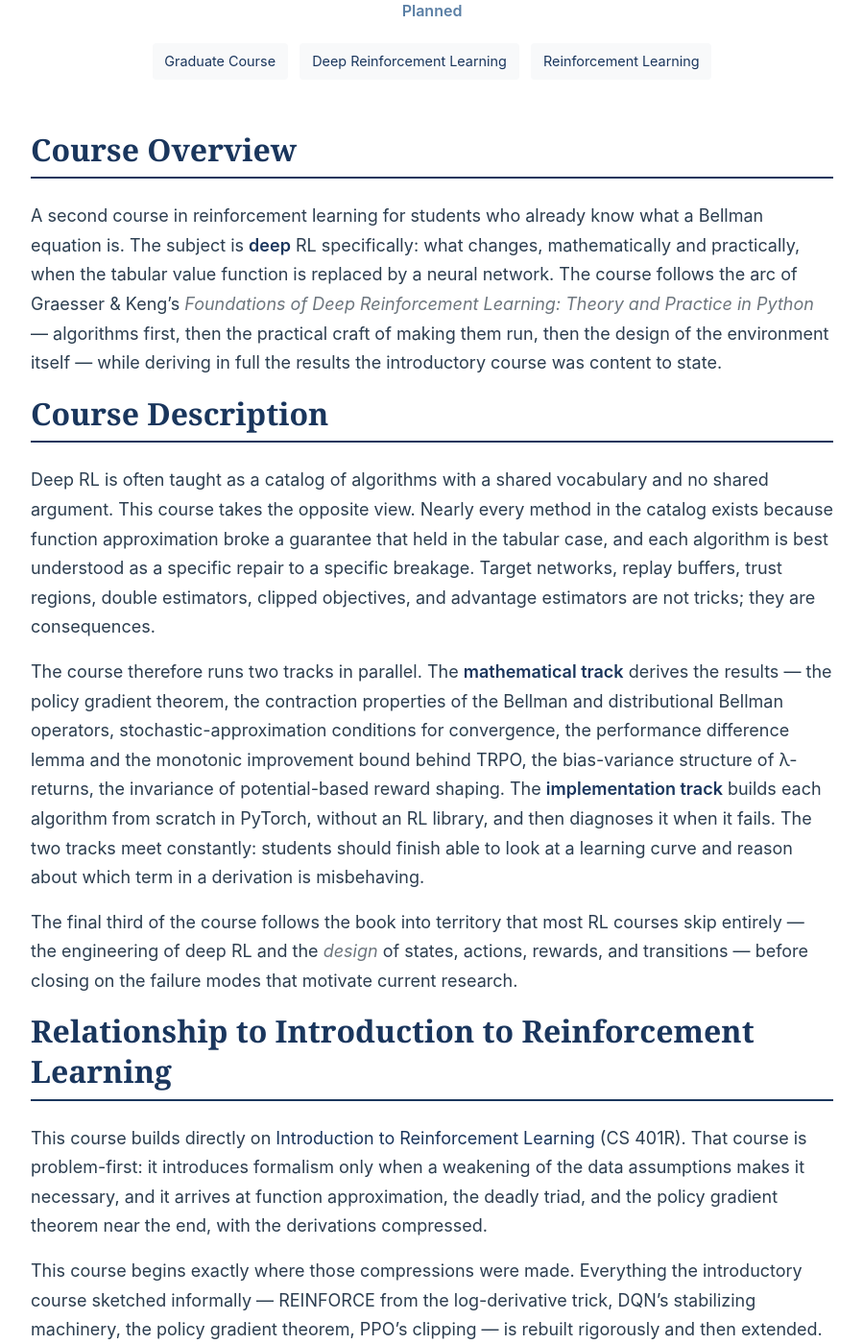
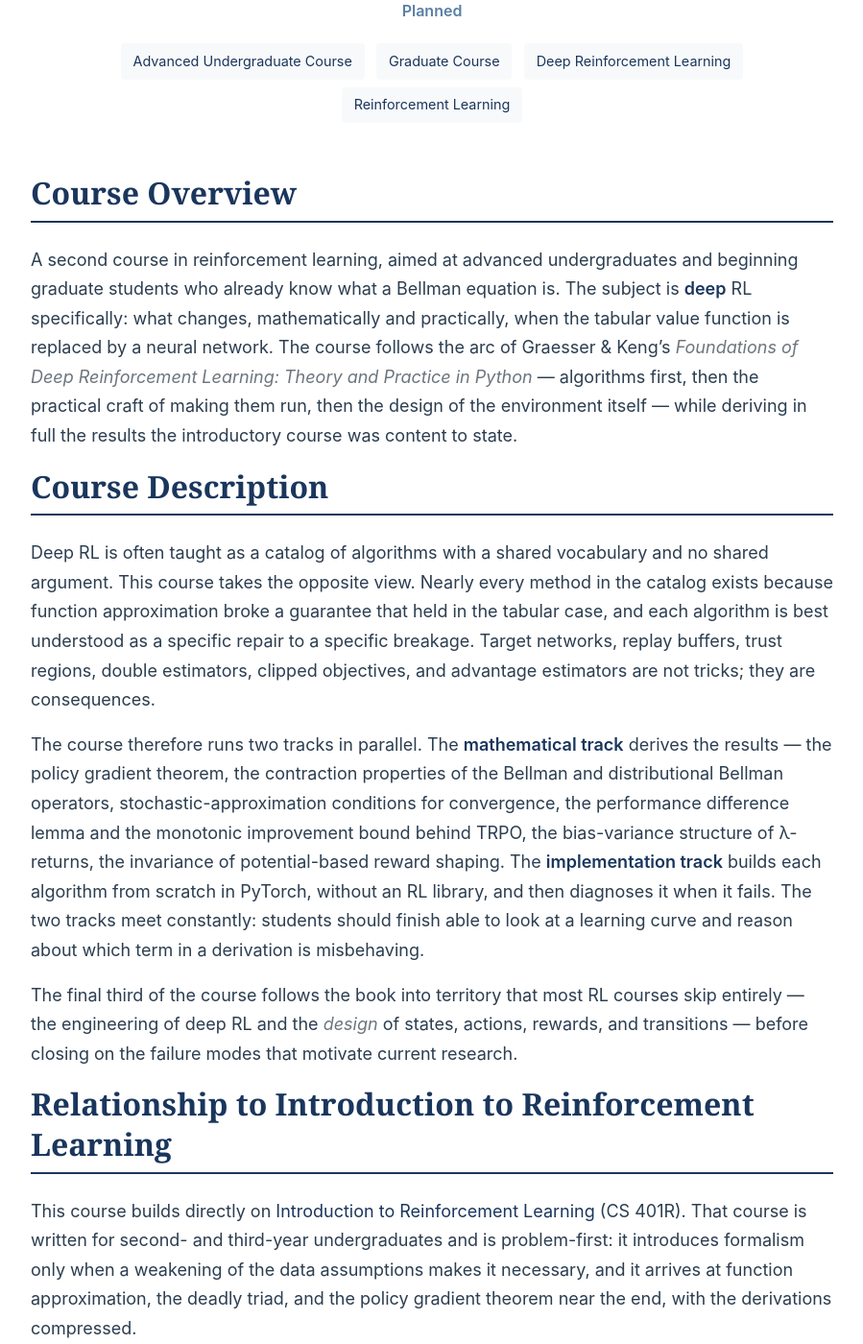
Before and after one commit to twkillian/twkillian.github.io, a Jekyll site: the page built from _teaching/advanced-rl-course.md, in a window 1280 px wide and 1400 px high, scrolled down 237 px. Shown: the whole window at 96% size, without its empty margins (190-1089 px from the left). Built offline with Jekyll 4.4.1, drawn with Linux system fonts in a browser that asks for light colours; some of the changed text lies outside the part shown.

Commit message:
Align stated audience levels across the three RL courses
Intro RL is for second- and third-year undergraduates, so Advanced
Topics now claims the advanced-undergraduate and beginning-graduate
audience explicitly and Contemporary Topics stops implying the intro
course alone is enough preparation for a graduate survey.

Co-authored-by: Cursor <cursoragent@cursor.com>

```diff
--- a/_teaching/advanced-rl-course.md
+++ b/_teaching/advanced-rl-course.md
@@ -18,12 +18,12 @@ date: 2026-02-01
 status: "Planned"
 
 # Tags: List of tags to categorize the teaching activity
-tags: [Graduate Course, Deep Reinforcement Learning, Reinforcement Learning]
+tags: [Advanced Undergraduate Course, Graduate Course, Deep Reinforcement Learning, Reinforcement Learning]
 ---
 
 ## Course Overview
 
-A second course in reinforcement learning for students who already know what a Bellman equation is. The subject is **deep** RL specifically: what changes, mathematically and practically, when the tabular value function is replaced by a neural network. The course follows the arc of Graesser & Keng's *Foundations of Deep Reinforcement Learning: Theory and Practice in Python* — algorithms first, then the practical craft of making them run, then the design of the environment itself — while deriving in full the results the introductory course was content to state.
+A second course in reinforcement learning, aimed at advanced undergraduates and beginning graduate students who already know what a Bellman equation is. The subject is **deep** RL specifically: what changes, mathematically and practically, when the tabular value function is replaced by a neural network. The course follows the arc of Graesser & Keng's *Foundations of Deep Reinforcement Learning: Theory and Practice in Python* — algorithms first, then the practical craft of making them run, then the design of the environment itself — while deriving in full the results the introductory course was content to state.
 
 ## Course Description
 
@@ -35,7 +35,7 @@ The final third of the course follows the book into territory that most RL cours
 
 ## Relationship to Introduction to Reinforcement Learning
 
-This course builds directly on [Introduction to Reinforcement Learning](/teaching/intro-reinforcement-learning/) (CS 401R). That course is problem-first: it introduces formalism only when a weakening of the data assumptions makes it necessary, and it arrives at function approximation, the deadly triad, and the policy gradient theorem near the end, with the derivations compressed.
+This course builds directly on [Introduction to Reinforcement Learning](/teaching/intro-reinforcement-learning/) (CS 401R). That course is written for second- and third-year undergraduates and is problem-first: it introduces formalism only when a weakening of the data assumptions makes it necessary, and it arrives at function approximation, the deadly triad, and the policy gradient theorem near the end, with the derivations compressed.
 
 This course begins exactly where those compressions were made. Everything the introductory course sketched informally — REINFORCE from the log-derivative trick, DQN's stabilizing machinery, the policy gradient theorem, PPO's clipping — is rebuilt rigorously and then extended. Students who took the introductory course will recognize the first two weeks as a re-derivation of familiar material at a level of care that was not available the first time.
 
@@ -182,6 +182,8 @@ The outline follows the four parts of Graesser & Keng, with a fifth part on the
 
 ## Prerequisites
 
+Two routes into the course are expected: advanced undergraduates continuing on from CS 401R, and beginning graduate students arriving with comparable preparation from elsewhere. The bar below is the same either way.
+
 **Required:**
 
 - **Reinforcement learning**: A prior RL course — [CS 401R](/teaching/intro-reinforcement-learning/) or equivalent. Comfort with MDPs, value functions, the Bellman equations, TD learning, Q-learning, and the basic policy gradient
```
Also changed, not shown: _teaching/contemporary-topics-rl.md (+1 -1 lines), _teaching/intro-reinforcement-learning.md (+1 -1 lines).
